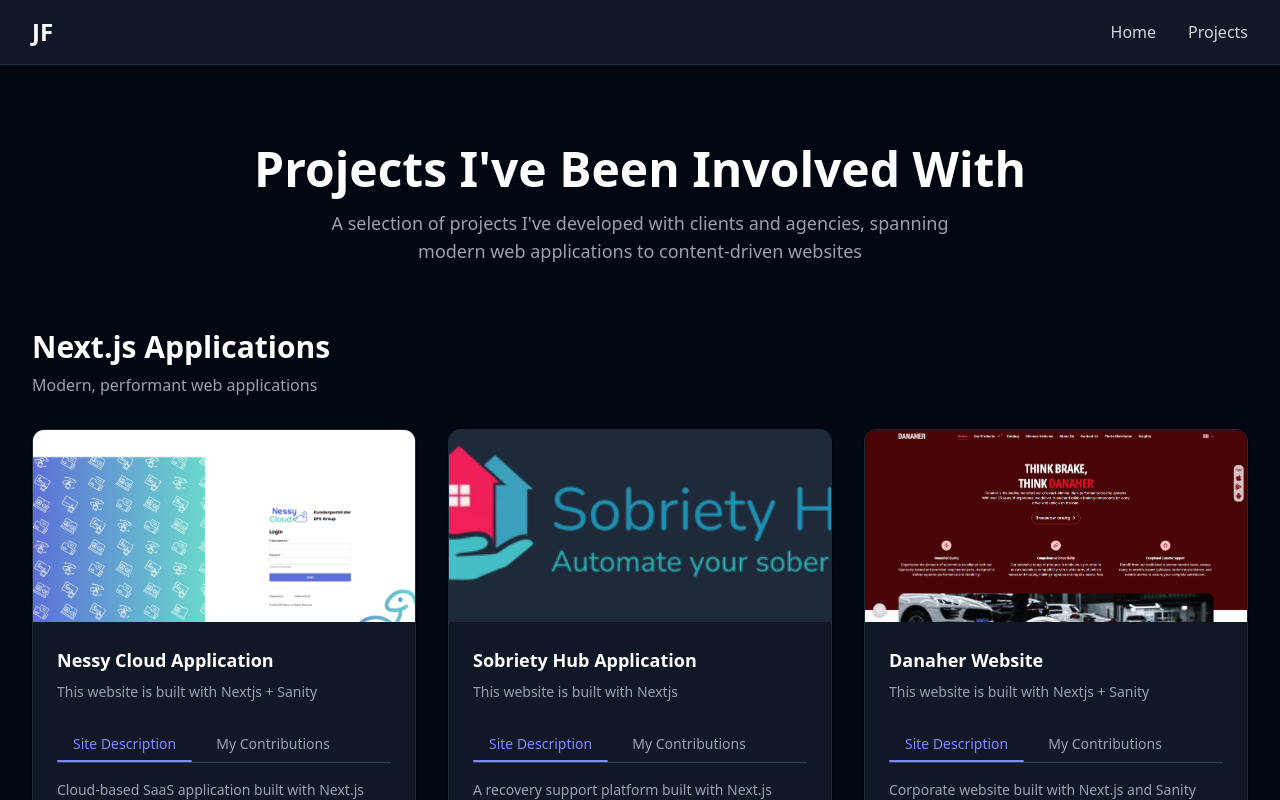
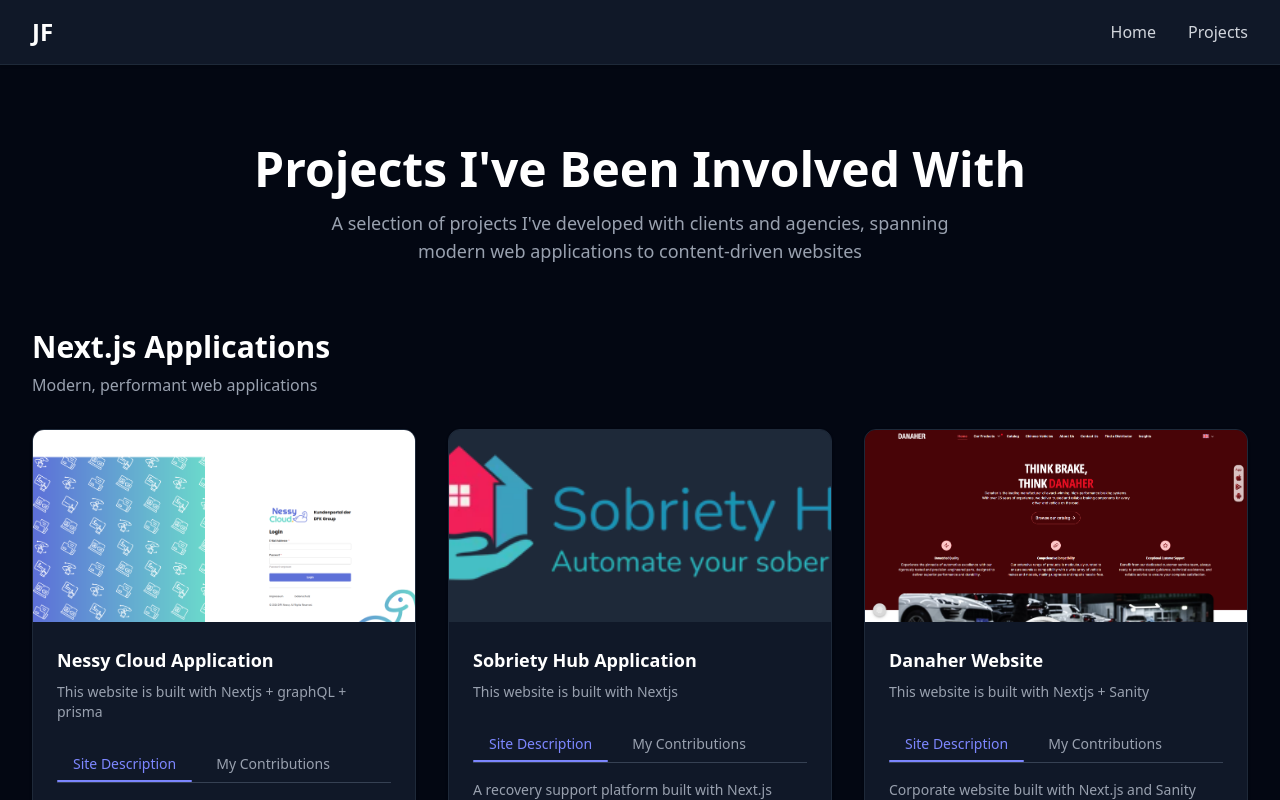
Before and after one commit to Irrelevantmofo/portfolio, a Next.js app: page /projects in a window 1280 px wide. Shown: the top 800 px of the page. Built offline with nearby package versions, Linux system fonts and the light colour scheme.

Commit message:
Updates project description

```diff
--- a/data/projects.ts
+++ b/data/projects.ts
@@ -16,7 +16,7 @@
   {
     id: "nessy-application",
     title: "Nessy Cloud Application",
-    description: "This website is built with Nextjs + Sanity",
+    description: "This website is built with Nextjs + graphQL + prisma",
     imageUrl: "/images/nessy.png",
     link: "https://portal.nessycloud.de",
     category: "Nextjs",
```
